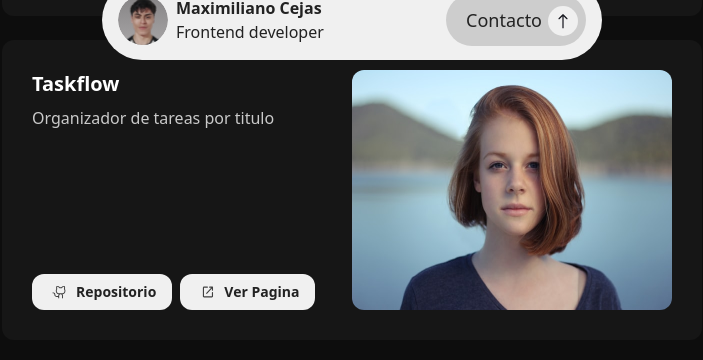
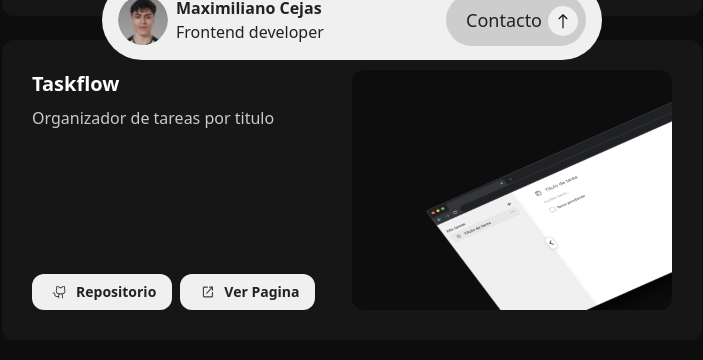
Before and after one commit to MaxiCejasDev/Portfolio, a Next.js app: page / in a window 1280 px wide. Shown: the part 732-1092 px from the top of the page, without its empty margins (288-991 px from the left). Built offline with nearby package versions, Linux system fonts and the light colour scheme.

Commit message:
Image taskflow update

```diff
--- a/src/app/page.tsx
+++ b/src/app/page.tsx
@@ -19,11 +19,11 @@ const cardContent: CardContent[] = [
     name: 'Magic market'
   },
   {
-    imgURL: '/images/anashe.jpg',
+    imgURL: '/images/proyects/task-flow.png',
     description:
       "Organizador de tareas por titulo",
     repositoryURL: "https://github.com/MaxiCejasDev/TaskFlow",
-    deployURL: "/",
+    deployURL: "https://taskflow-proyect.vercel.app/",
     name: 'Taskflow'
   },
   {
```
Also changed, not shown: public/images/proyects/task-flow.png (added).
